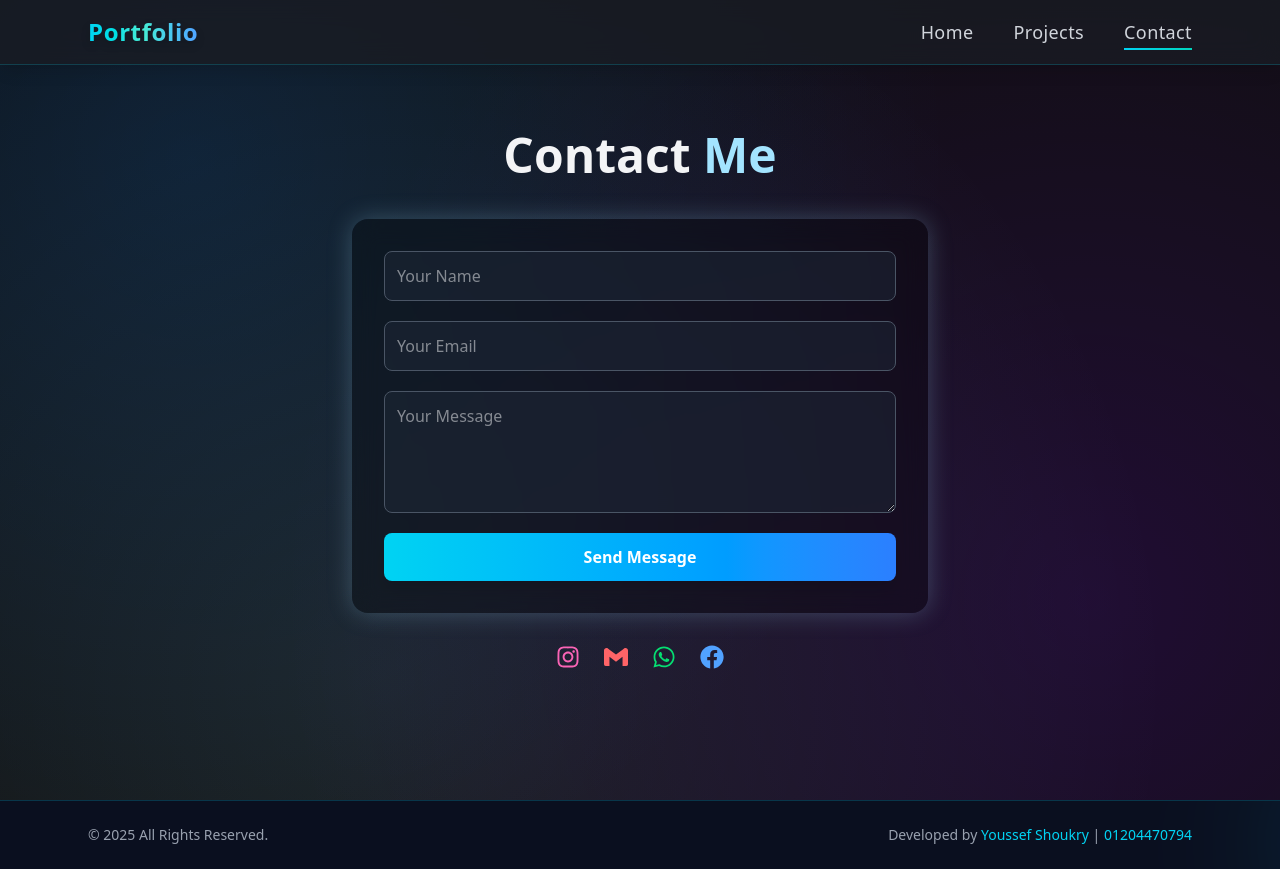
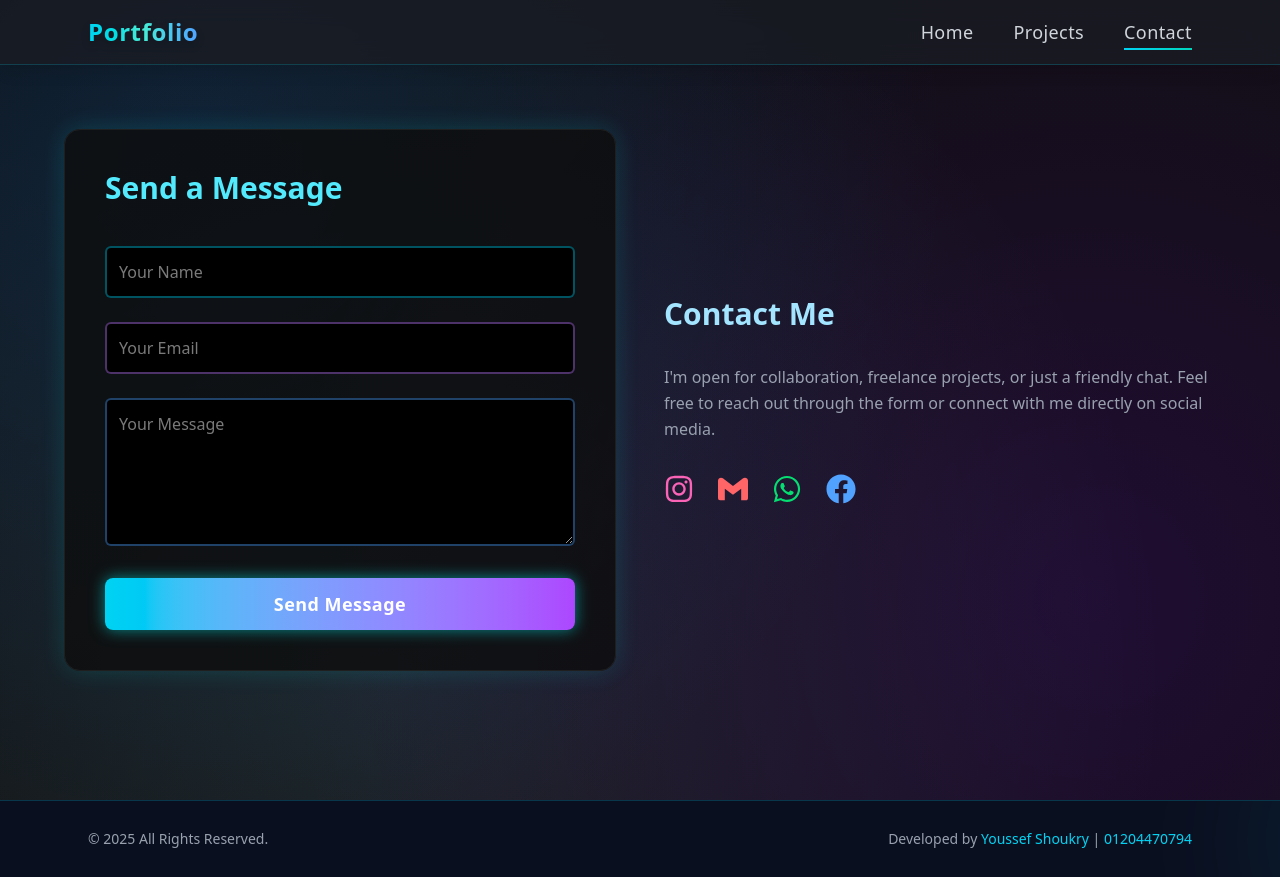
Before and after one commit to youssefshoukry1/Marco-portfolio, a Next.js app: page /Contact in a window 1280 px wide. Built offline with nearby package versions, Linux system fonts and the light colour scheme.

Commit message:
update project

```diff
--- a/src/app/Contact/page.tsx
+++ b/src/app/Contact/page.tsx
@@ -1,6 +1,5 @@
 "use client";
 import React from "react";
-import { motion } from "framer-motion";
 import { FaInstagram, FaWhatsapp, FaFacebook } from "react-icons/fa";
 import { SiGmail } from "react-icons/si";
 
@@ -8,9 +7,9 @@ export default function Contact() {
   return (
     <section
       id="Contact"
-      className="relative min-h-screen w-full flex flex-col justify-center items-center px-6 py-16 bg-[#0f0f0f] overflow-hidden"
+      className="relative min-h-screen w-full flex justify-center items-center px-6 py-16 bg-[#0f0f0f] overflow-hidden"
     >
-  {/* 🔹 خلفية ثابتة (شبه الفقاعات القديمة) */}
+      {/* 🔹 الخلفية */}
       <div
         className="absolute inset-0"
         style={{
@@ -19,59 +18,55 @@ export default function Contact() {
             radial-gradient(circle at 85% 75%, rgba(128,0,255,0.15), transparent 65%),
             radial-gradient(circle at 30% 85%, rgba(163,228,255,0.1), transparent 70%)
           `,
-      backgroundColor: "#0f0f0f", // نفس اللون الأساسي اللي عندك
+          backgroundColor: "#0f0f0f",
         }}
       />
 
-      {/* العنوان */}
-      <motion.h2
-        initial={{ opacity: 0, y: -20 }}
-        animate={{ opacity: 1, y: 0 }}
-        transition={{ duration: 1 }}
-        className="text-4xl md:text-5xl font-bold text-gray-100 mb-10 z-10"
-      >
-        Contact <span className="text-[#a3e4ff]">Me</span>
-      </motion.h2>
+      {/* المحتوى */}
+      <div className="relative grid grid-cols-1 md:grid-cols-2 gap-12 max-w-6xl w-full z-10">
 
-      {/* الفورم */}
-      <motion.form
-        initial={{ opacity: 0, scale: 0.9 }}
-        animate={{ opacity: 1, scale: 1 }}
-        transition={{ duration: 1, delay: 0.3 }}
-        className="w-full max-w-xl bg-black/30 backdrop-blur-md rounded-2xl shadow-[0_0_25px_rgba(163,228,255,0.25)] p-8 flex flex-col gap-5 z-10"
-      >
+        {/* العمود الأول: الفورم */}
+        <form className="bg-[#0d0d0d]/80 border border-[#1f1f1f] rounded-2xl p-10 flex flex-col gap-6 shadow-[0_0_25px_rgba(0,255,255,0.15)]">
+          <h2 className="text-3xl font-bold text-cyan-300 mb-4">Send a Message</h2>
+
           <input
             type="text"
             placeholder="Your Name"
-          className="p-3 rounded-lg bg-gray-800/50 border border-gray-600 text-gray-100 focus:outline-none focus:border-cyan-400"
+            className="p-3 rounded-md bg-black border-2 border-cyan-400/40 text-gray-100 focus:outline-none focus:border-cyan-400 focus:shadow-[0_0_10px_rgba(0,255,255,0.4)] transition"
           />
+
           <input
             type="email"
             placeholder="Your Email"
-          className="p-3 rounded-lg bg-gray-800/50 border border-gray-600 text-gray-100 focus:outline-none focus:border-cyan-400"
+            className="p-3 rounded-md bg-black border-2 border-purple-400/40 text-gray-100 focus:outline-none focus:border-purple-400 focus:shadow-[0_0_10px_rgba(200,0,255,0.4)] transition"
           />
+
           <textarea
+            rows={5}
             placeholder="Your Message"
-          rows={4}
-          className="p-3 rounded-lg bg-gray-800/50 border border-gray-600 text-gray-100 focus:outline-none focus:border-cyan-400"
+            className="p-3 rounded-md bg-black border-2 border-blue-400/40 text-gray-100 focus:outline-none focus:border-blue-400 focus:shadow-[0_0_10px_rgba(0,120,255,0.4)] transition"
           />
+
           <button
             type="submit"
-          className="bg-gradient-to-r from-cyan-400 to-blue-500 text-white py-3 rounded-lg font-semibold shadow-lg hover:scale-105 transition-transform"
+            className="mt-2 py-3 rounded-lg bg-gradient-to-r from-cyan-400 to-purple-500 text-white font-bold text-lg tracking-wide shadow-[0_0_15px_rgba(0,255,255,0.5)] hover:scale-105 transition-transform"
           >
             Send Message
           </button>
-      </motion.form>
+        </form>
+
+        {/* العمود التاني: معلومات التواصل */}
+        <div className="flex flex-col justify-center gap-8 text-gray-200">
+          <h2 className="text-3xl font-bold text-[#a3e4ff]">Contact Me</h2>
+          <p className="text-gray-400 leading-relaxed">
+            I'm open for collaboration, freelance projects, or just a friendly chat.
+            Feel free to reach out through the form or connect with me directly on social media.
+          </p>
 
           {/* السوشيال ميديا */}
-      <motion.div
-        initial={{ opacity: 0, y: 20 }}
-        animate={{ opacity: 1, y: 0 }}
-        transition={{ duration: 1, delay: 0.6 }}
-        className="flex gap-6 mt-8 text-2xl z-10"
-      >
+          <div className="flex gap-6 text-3xl">
             <a
-          href="https://www.instagram.com/marco_zakaria_photography?igsh=MTVibG93MzJ2dDZ6NQ%3D%3D&utm_source=qr"
+              href="https://www.instagram.com/marco_zakaria_photography"
               target="_blank"
               className="text-pink-400 hover:scale-110 transition-transform"
             >
@@ -91,13 +86,15 @@ export default function Contact() {
               <FaWhatsapp />
             </a>
             <a
-          href="https://www.facebook.com/marko.migo?mibextid=ZbWKwL"
+              href="https://www.facebook.com/marko.migo"
               target="_blank"
               className="text-blue-400 hover:scale-110 transition-transform"
             >
               <FaFacebook />
             </a>
-      </motion.div>
+          </div>
+        </div>
+      </div>
     </section>
   );
 }
--- a/src/app/Footer/Footer.tsx
+++ b/src/app/Footer/Footer.tsx
@@ -4,7 +4,7 @@ import { motion } from "framer-motion";
 
 export default function Footer() {
   return (
-    <footer className="relative w-full bg-[#0a0f1f] border-t border-cyan-400/20 py-6 overflow-hidden">
+    <footer className="relative w-full bg-[#0a0f1f] border-t border-cyan-400/20 py-7  overflow-hidden">
       {/* 🔹 فقاعة خفيفة متحركة */}
       <motion.div
         className="absolute w-40 h-40 rounded-full blur-3xl bg-gradient-to-br from-cyan-400/20 to-blue-500/10 mix-blend-screen"
```
Lines whose indentation alone changed are shown as unchanged.
